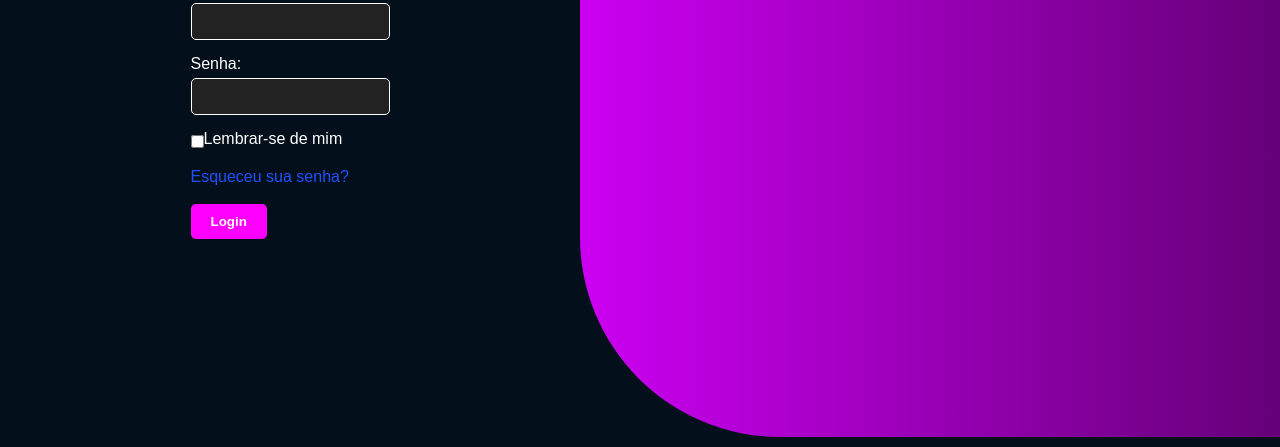
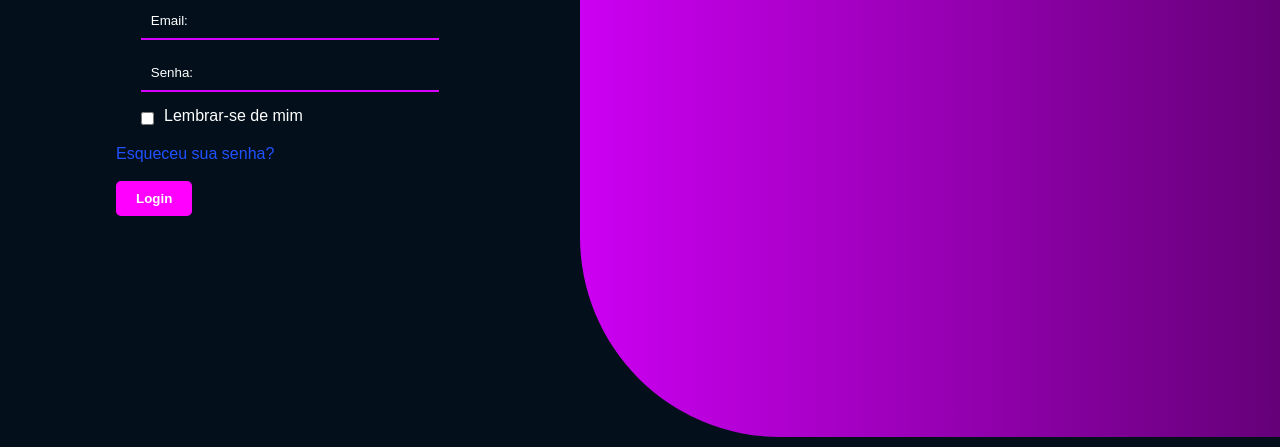
Before and after one commit to Hasweell/Pandora_FrontEnd, a plain HTML site: page frontend/styles/pagina/login.html in a window 1280 px wide. Shown: the part 353-800 px from the top of the page. Drawn offline with Linux system fonts and the light colour scheme.

Commit message:
Atualização do projeto

```diff
--- a/frontend/styles/login.css
+++ b/frontend/styles/login.css
@@ -1,8 +1,14 @@
+:root{
+    --branco: #fff;
+    --azul_fundo: #03101C;
+    --cinza_claro: #c8c8c8
+}
+
 *{margin: 0;}
 
 body {
-    background-color: #03101C;
-    color: #fff;
+    background-color: var(--azul_fundo);
+    color: var(--branco);
     font-family: sans-serif;
     display: flex;
     justify-content: space-between;
@@ -18,10 +24,8 @@ body {
 
 }
 .form-login {
-margin: auto;
-
-
-
+    margin: auto;
+    width: 60%;
 }
 
 h1 {
@@ -39,14 +43,17 @@ label {
 }
 
 input {
-    border-bottom: 2px solid rgb(200 , 200, 200);
-    padding: 10px;
-    border: 1px solid #fff;
-    border-radius: 5px;
-    background-color: #222;
+    width: 80%;
+    border-bottom: 2px solid #c8c8c8;
+    padding: 10px; margin: 0 auto;
+    border: 0px;
+    border-bottom: 2px solid #D600FF;
+    background-color: transparent;
     color: #fff;
+}
 
-
+input::placeholder {
+    color: #ffffff;
 }
 
 .btn { /*botão login*/
@@ -71,7 +78,6 @@ input {
     padding: 150px;
     height: 60%;
     max-width: 400px;
-
 }
 
 h2 {
@@ -85,7 +91,6 @@ h2 {
     display: block;
     margin: 0 auto;
     margin-bottom: 20px;
-
 }
 
 .logo svg {
@@ -104,19 +109,25 @@ a:hover {
 }
 
 .lembrar-de-mim {
+    width: 50%;
     display: flex;
     align-items: center;
-    margin-bottom: 15px;
+    margin: 0px auto 15px 25px
+}
+
+#confirmacao-lembrar{
+    width: max-content;
+    margin: 0px 10px 0px 0px;
 }
 
 .remember input {
     margin-right: 5px;
+}
 
-}
 .Esqueceu-Senha{
     color: #2051FF;
+}
 
-}
 .btn-cadastrar{ /*botão cadastrar*/
     border: none;
     background-color:rgb(255, 255, 255);
@@ -124,5 +135,4 @@ a:hover {
     font-size:medium;
     border-radius: 5px;
     padding: 10px;
-
 }
--- a/frontend/styles/pagina/login.html
+++ b/frontend/styles/pagina/login.html
@@ -17,18 +17,17 @@
 
         <h1>Login</h1><br>
 
-        <div class="caixa-input">
-            <label for="email">Email:</label>
-            <input type="email" id="email" name="email" >
+        <div class="caixa-input"> <!-- Input email -->
+            <input type="email" id="email" name="email" placeholder="Email:">
         </div>
-        <div class="caixa-input">
-            <label for="password">Senha:</label>
-            <input type="senha" id="senha" name="senha" >
+        <div class="caixa-input"> <!-- Input senha -->
+            <input type="senha" id="senha" name="senha" placeholder="Senha:">
         </div>
         <div class="lembrar-de-mim">
-            <input type="checkbox" id="lembrar-de-mim" name="lembrar-de-mim">
+            <input type="checkbox" id="confirmacao-lembrar" name="confirmacao-lembrar">
             <label for="lembrar-de-mim">Lembrar-se de mim</label>
         </div>
+
         <a href="" class="Esqueceu-Senha">Esqueceu sua senha?</a><br><br>
         <button class="btn">Login</button>
         </form>
```
